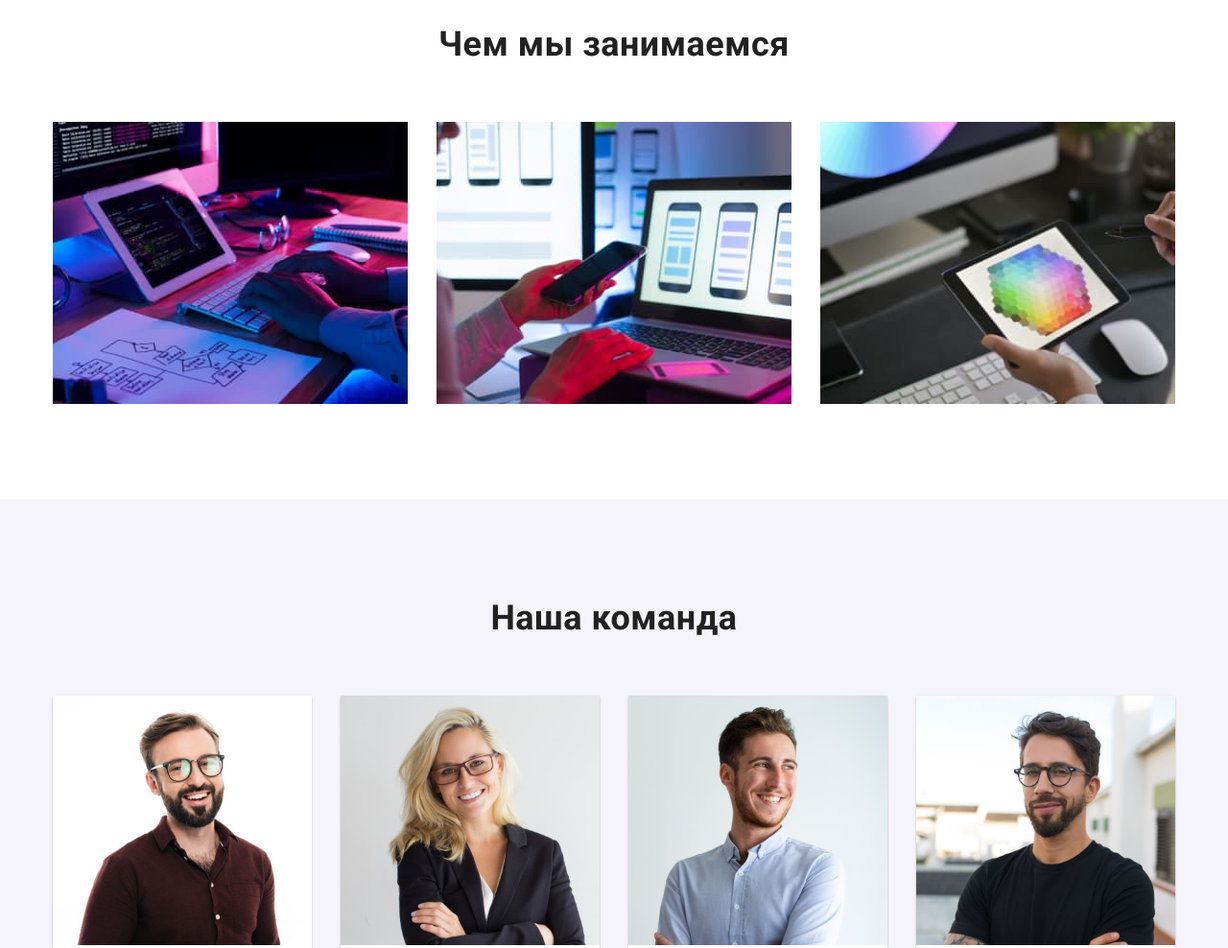
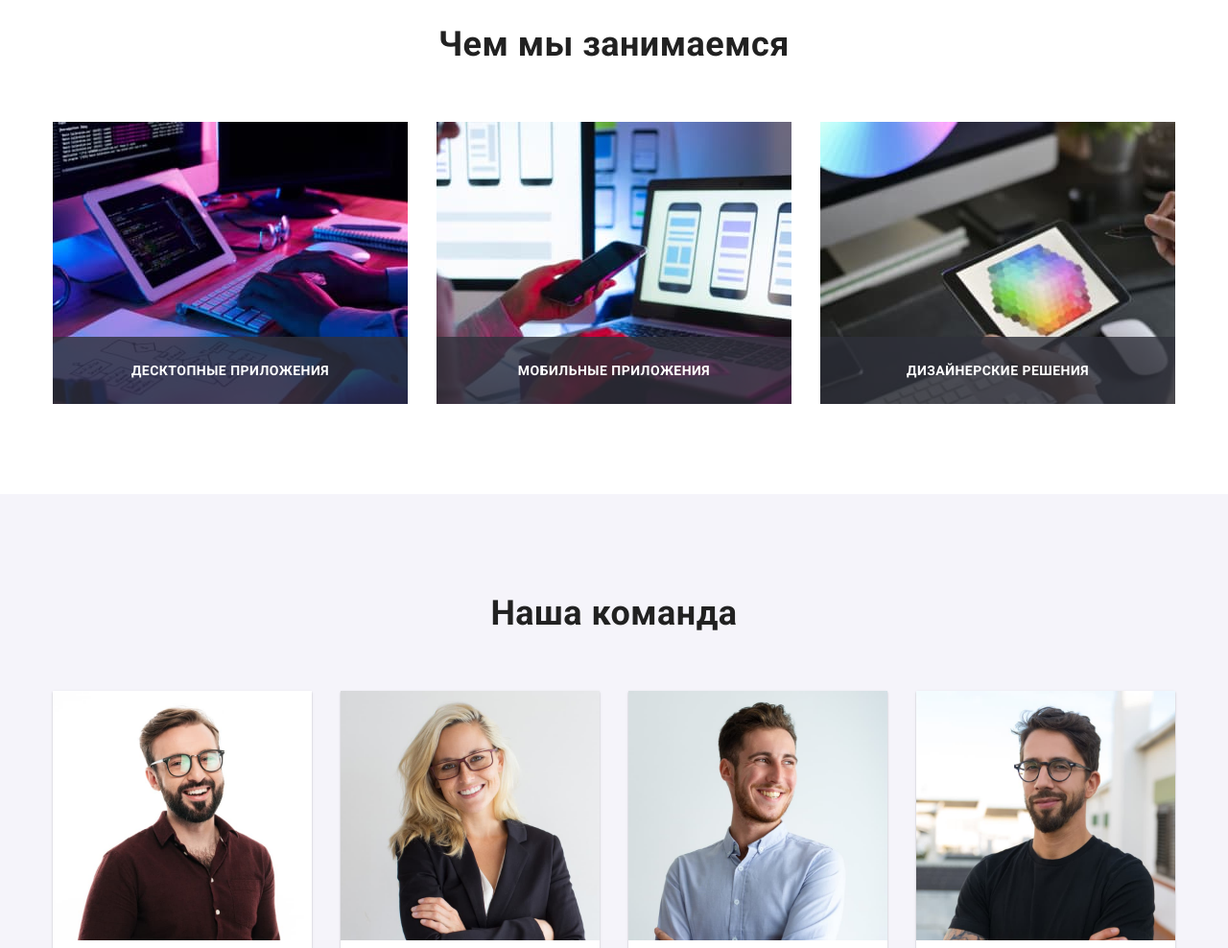
Before and after one commit to ViktoriiaMoskalenko/goit-markup-hw-05, a plain HTML site: page index.html in a window 1280 px wide. Shown: the part 1100-2088 px from the top of the page at 96% size. Drawn offline with nearby package versions, Linux system fonts and the light colour scheme.

Commit message:
add position

```diff
--- a/css/style.css
+++ b/css/style.css
@@ -30,6 +30,14 @@ h5,
 h6,
 p {
   margin: 0;
+}
+
+img {
+  display: block;
+}
+
+.list {
+  list-style: none;
 }
 
 .section {
@@ -68,10 +76,6 @@ p {
 
 .logo .logo-web {
   color: var(--accent-color);
-}
-
-.list {
-  list-style: none;
 }
 
 .header-list,
@@ -219,6 +223,31 @@ p {
 
 .suggest-list .list + .list {
   margin-left: 30px;
+}
+
+.suggest-card {
+  position: relative;
+}
+
+.suggest-overlay {
+  display: flex;
+  align-items: center;
+  justify-content: center;
+
+  position: absolute;
+  bottom: 0;
+
+  width: 370px;
+  height: 70px;
+
+  background-color: rgba(47, 48, 58, 0.8);
+}
+
+.suggest-text-overlay {
+  font-size: 14px;
+  line-height: calc(16 / 14);
+  text-transform: uppercase;
+  color: var(--white-color);
 }
 
 /* SVG ICONS SECTION OFFER*/
@@ -576,3 +605,41 @@ address {
   box-shadow: 0px 1px 1px rgba(0, 0, 0, 0.12), 0px 4px 4px rgba(0, 0, 0, 0.06),
     1px 4px 6px rgba(0, 0, 0, 0.16);
 }
+
+/* POSITION CARDS PORTFOLIO */
+
+.portfolio-cards {
+  position: relative;
+  overflow: hidden;
+}
+
+.porfolio-cards-overlay {
+  display: block;
+  position: absolute;
+  bottom: 0;
+
+  width: 370px;
+  height: 294px;
+
+  background: rgba(33, 150, 243, 0.9);
+
+  transform: translateY(100%);
+  transition: transform 250ms cubic-bezier(0.4, 0, 0.2, 1),
+    opacity 250ms cubic-bezier(0.4, 0, 0.2, 1);
+  opacity: 0;
+}
+
+.portfolio-overlay-text {
+  font-weight: 400;
+  font-size: 18px;
+  line-height: calc(28 / 18);
+  color: var(--white-color);
+  padding: 63px 24px;
+}
+
+.portfolio-cards:hover .porfolio-cards-overlay {
+  transform: translateY(0);
+  transition: transform 250ms cubic-bezier(0.4, 0, 0.2, 1),
+    opacity 250ms cubic-bezier(0.4, 0, 0.2, 1);
+  opacity: 1;
+}
--- a/index.html
+++ b/index.html
@@ -4,7 +4,7 @@
     <meta charset="UTF-8" />
     <meta http-equiv="X-UA-Compatible" content="IE=edge" />
     <meta name="viewport" content="width=device-width, initial-scale=1.0" />
-    <title>Homework4</title>
+    <title>Homework5</title>
     <link rel="preconnect" href="https://fonts.googleapis.com" />
     <link rel="preconnect" href="https://fonts.gstatic.com" crossorigin />
     <link
@@ -121,19 +121,35 @@
         <div class="container">
           <h2 class="section-title title-suggestion">Чем мы занимаемся</h2>
           <ul class="suggest-list">
-            <li class="list">
-              <img
+            <li class="list suggest-card">
+                <img
                 src="./img/index/img-1.jpg"
                 alt="Работа на компьютере"
                 width="370"
-                height="294"
-              />
+                height="294"/>
+                <div class="suggest-overlay">
+                  <p class="suggest-text-overlay">Десктопные приложения</p>
+                </div>
             </li>
-            <li class="list">
-              <img src="./img/index/img-2.jpg" alt="Работа на телефоне" width="370" height="294" />
+            <li class="list suggest-card">
+                <img
+                src="./img/index/img-2.jpg"
+                alt="Работа на компьютере"
+                width="370"
+                height="294"/>
+              <div class="suggest-overlay">
+                  <p class="suggest-text-overlay">Мобильные приложения</p>
+                </div>
             </li>
-            <li class="list">
-              <img src="./img/index/img-3.jpg" alt="Работа на планшете" width="370" height="294" />
+            <li class="list suggest-card">
+                <img
+                src="./img/index/img-3.jpg"
+                alt="Работа на компьютере"
+                width="370"
+                height="294"/>
+              <div class="suggest-overlay">
+                  <p class="suggest-text-overlay">Дизайнерские решения</p>
+                </div>
             </li>
           </ul>
         </div>
```
Also changed, not shown: portfolio.html (+12 -2 lines).
